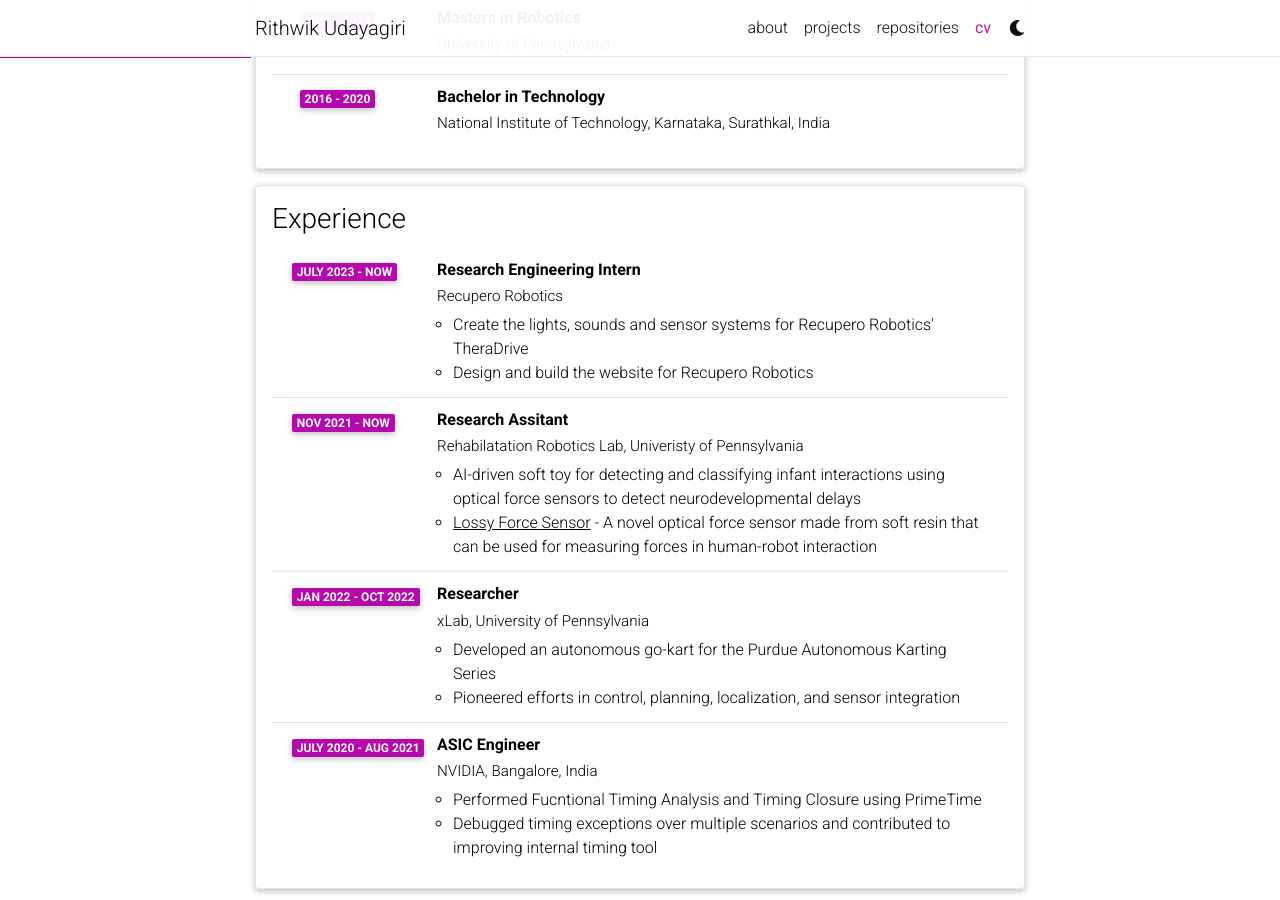
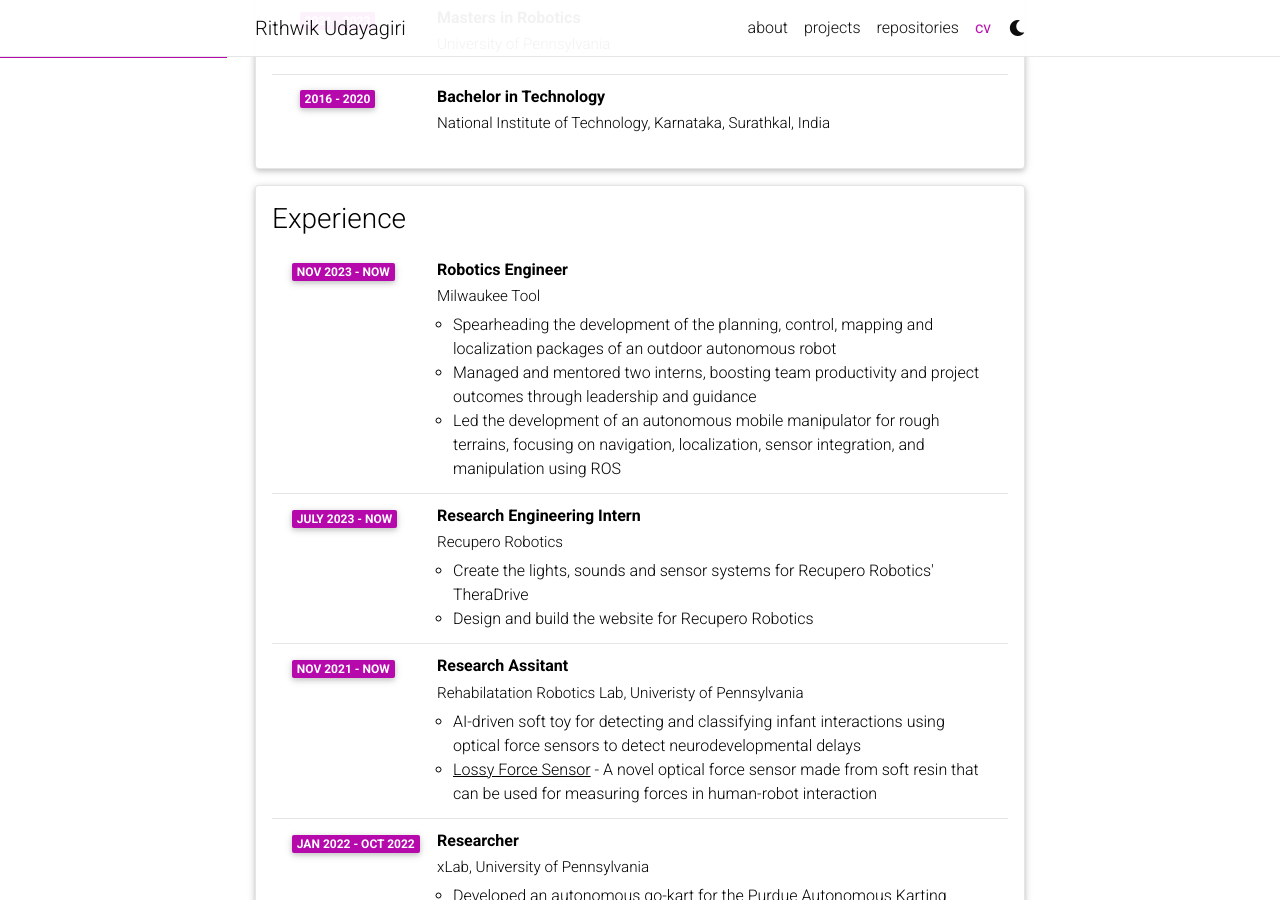
Before and after one commit to RithwikU/rithwiku.github.io, a Jekyll site: the page built from _pages/cv.md, in a window 1280 px wide and 900 px high, scrolled down 459 px. Built offline with Jekyll 4.4.1, drawn with Linux system fonts in a browser that asks for light colours; comment, search, counter and statistics services are not loaded; a style sheet for code colours, icons or effects is not loaded.

Commit message:
Update resume aasset | Add milwaukee tool to cv page

```diff
--- a/_data/cv.yml
+++ b/_data/cv.yml
@@ -21,6 +21,13 @@
 - title: Experience
   type: time_table
   contents:
+    - title: Robotics Engineer
+      institution: Milwaukee Tool
+      year: Nov 2023 - Now
+      description:
+        - Spearheading the development of the planning, control, mapping and localization packages of an outdoor autonomous robot
+        - Managed and mentored two interns, boosting team productivity and project outcomes through leadership and guidance
+        - Led the development of an autonomous mobile manipulator for rough terrains, focusing on navigation, localization, sensor integration, and manipulation using ROS
     - title: Research Engineering Intern
       institution: Recupero Robotics
       year: July 2023 - Now
```
Also changed, not shown: _pages/cv.md (+1 -1 lines).
